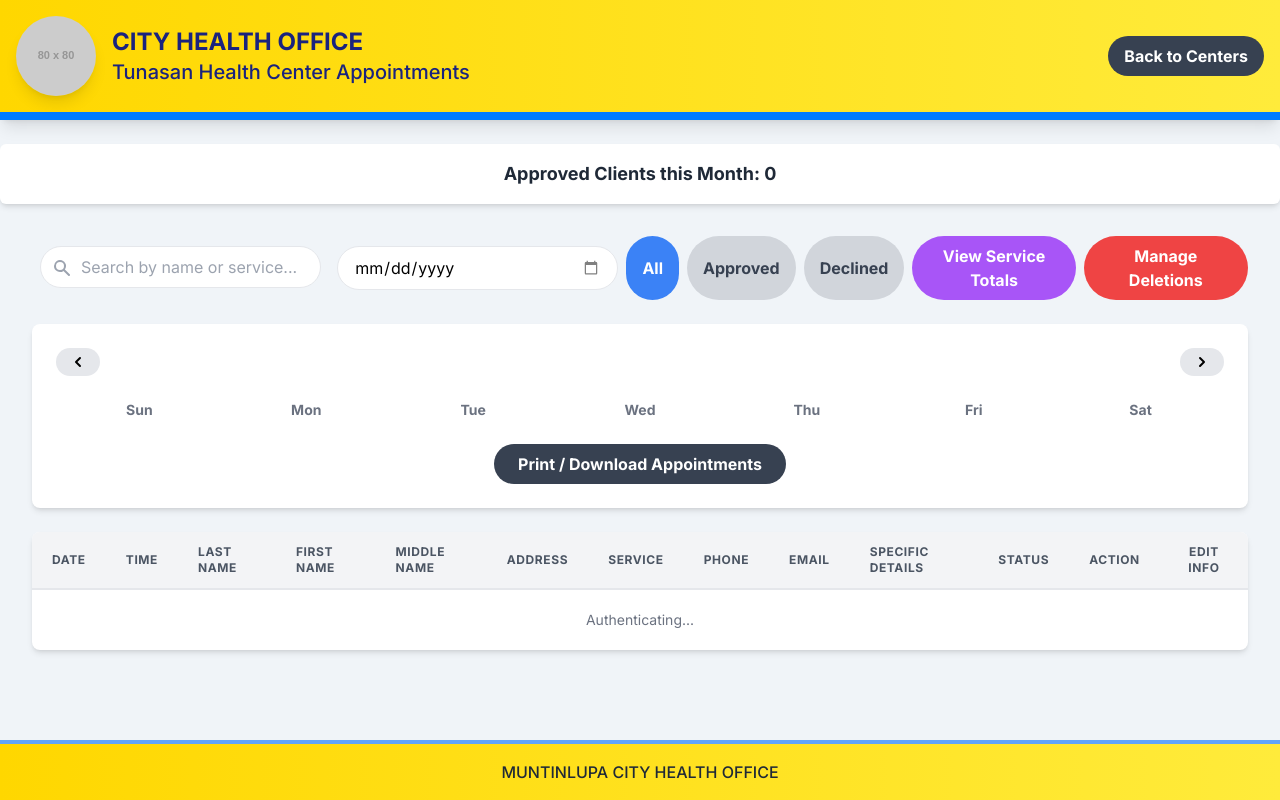
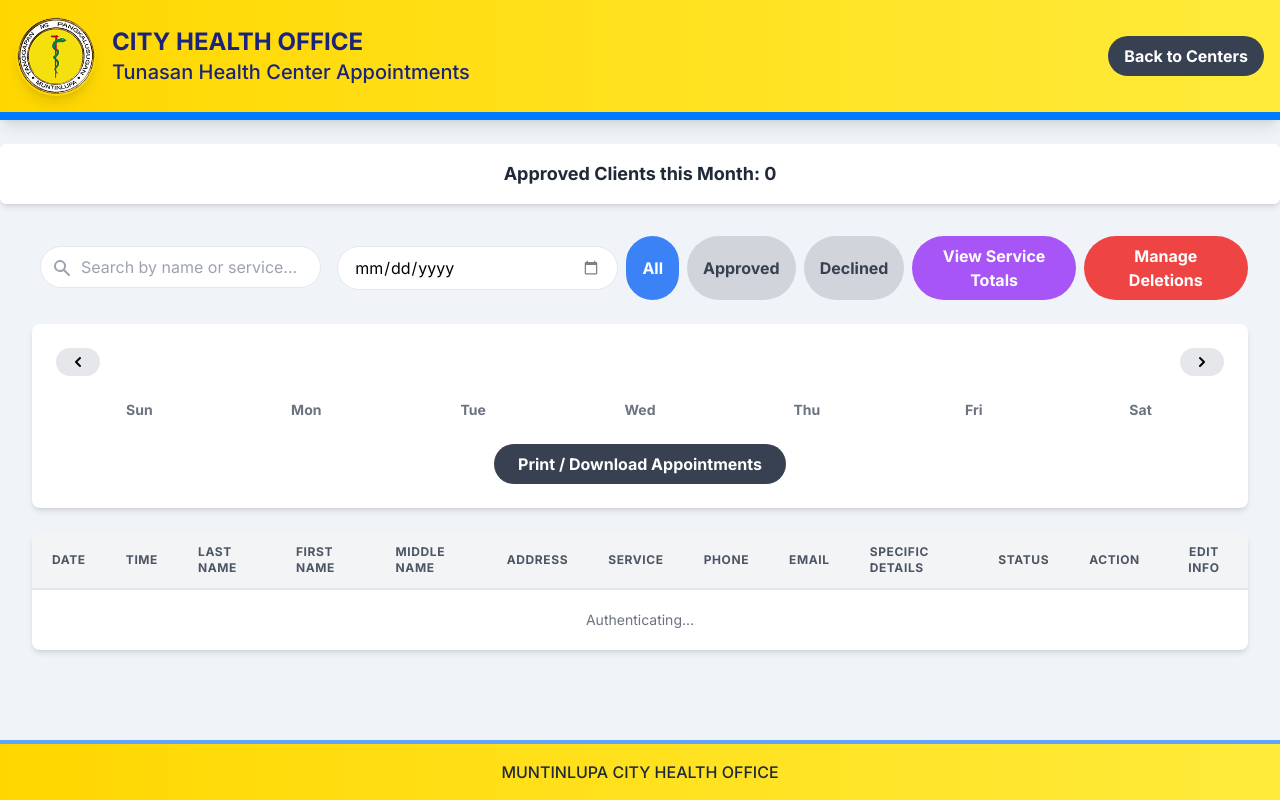
Before and after one commit to muntinlupacityhealthoffice/queue, a plain HTML site: page adminhreflink/tunasan.html in a window 1280 px wide. Drawn offline with nearby package versions, Linux system fonts and the light colour scheme; no server answers; placeholder pictures from the web are drawn by us.

Commit message:
Update tunasan.html

```diff
--- a/adminhreflink/tunasan.html
+++ b/adminhreflink/tunasan.html
@@ -147,7 +147,7 @@
     <header class="w-full header-bg shadow-lg">
         <div class="container mx-auto px-4 py-4 flex items-center justify-between">
             <div class="flex items-center space-x-4">
-                <img src="https://placehold.co/80x80/1a237e/white?text=CHO" alt="City Health Logo" class="rounded-full w-20 h-20 shadow-lg">
+                <img src="../pictures/CHO LOGO.png" class="rounded-full w-20 h-20 shadow-lg">
                 <div class="flex flex-col">
                     <h1 class="text-xl md:text-2xl font-bold text-dark-blue">CITY HEALTH OFFICE</h1>
                     <h2 class="text-lg md:text-xl font-medium text-dark-blue">Tunasan Health Center Appointments</h2>
```
